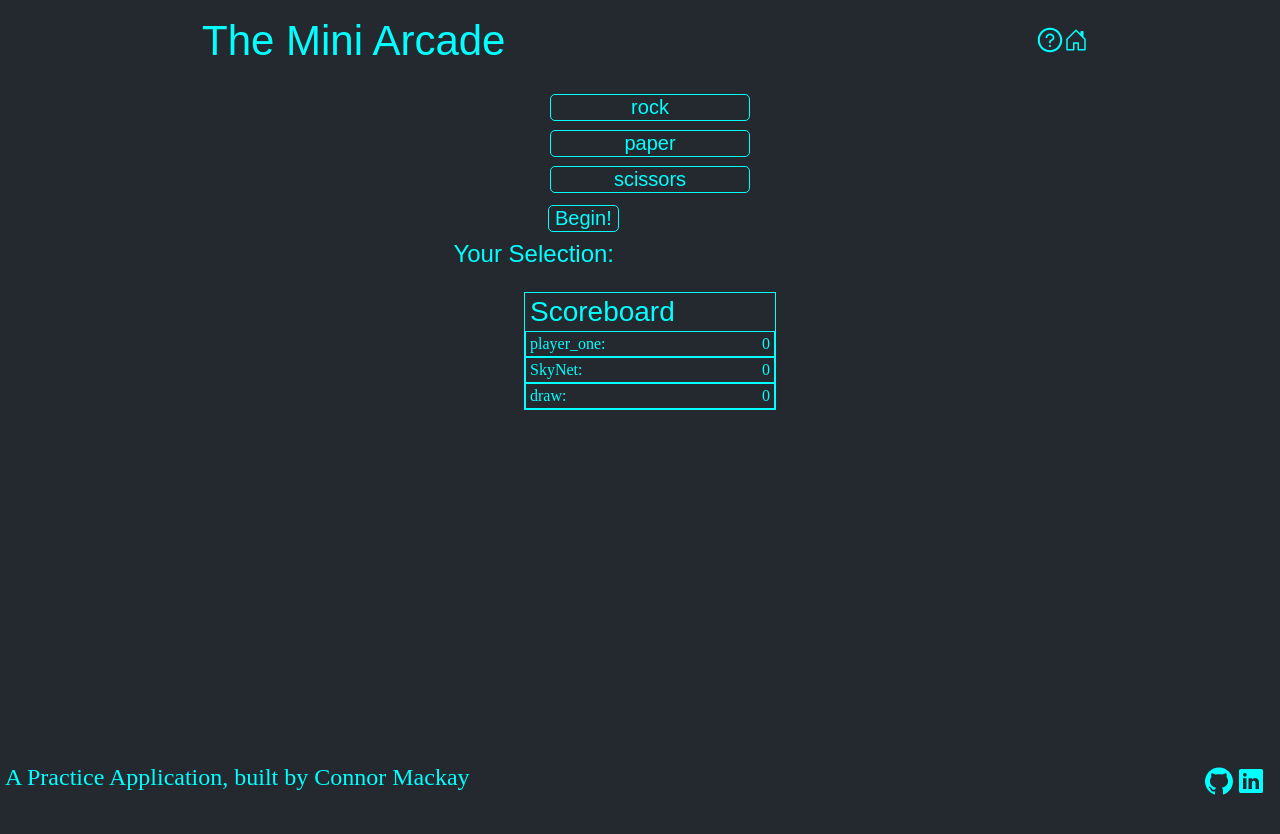
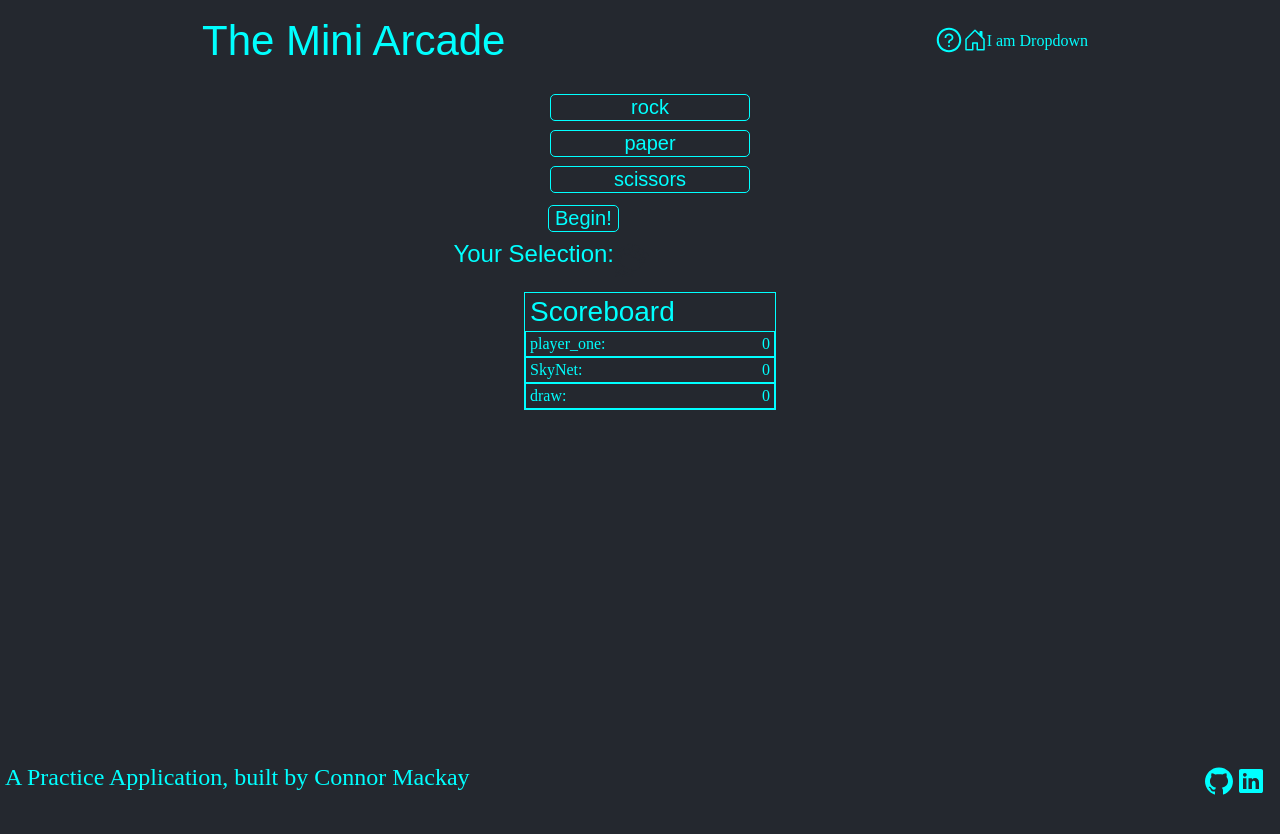
Before and after one commit to CD-Mackay/mini-arcade, a React app: page /rockpaperscissors in a window 1280 px wide. Shown: the top 834 px of the page. Built offline with nearby package versions, Linux system fonts and the light colour scheme; a web font is replaced by a local one.

Commit message:
Add dropdown menu to header'

```diff
--- a/client/src/components/atoms/Dropdown/Dropdown.js
+++ b/client/src/components/atoms/Dropdown/Dropdown.js
@@ -0,0 +1,20 @@
+/* Library Imports */
+import React from "react";
+
+/* Component Imports */
+
+/* Asset Imports */
+import StyledDropdown from "./StyledDropdown";
+
+
+const Dropdown = () => {
+
+
+  return (
+    <StyledDropdown>
+      I am Dropdown
+    </StyledDropdown>
+  );
+};
+
+export default Dropdown;
--- a/client/src/components/atoms/Dropdown/StyledDropdown.js
+++ b/client/src/components/atoms/Dropdown/StyledDropdown.js
@@ -0,0 +1,7 @@
+import styled from 'styled-components';
+
+const StyledDropdown = styled.div`
+
+`
+
+export default StyledDropdown;
--- a/client/src/components/atoms/Header/Header.js
+++ b/client/src/components/atoms/Header/Header.js
@@ -7,6 +7,7 @@ import { Link, useLocation } from "react-router-dom";
 import StyledHeader from "./StyledHeader";
 import { BsHouseDoor } from "react-icons/bs";
 import { AiOutlineQuestionCircle } from "react-icons/ai";
+import Dropdown from "../Dropdown/Dropdown";
 
 const Header = () => {
   let location = useLocation();
@@ -30,6 +31,10 @@ const Header = () => {
               <BsHouseDoor color="#00FFFF" fontSize="24px" />
             </Link>
           </div>
+          <div className="button-wrapper">
+            <Dropdown />
+          </div>
+
         </div>
       )}
       {/* {location.pathname !== "/" && (
```
